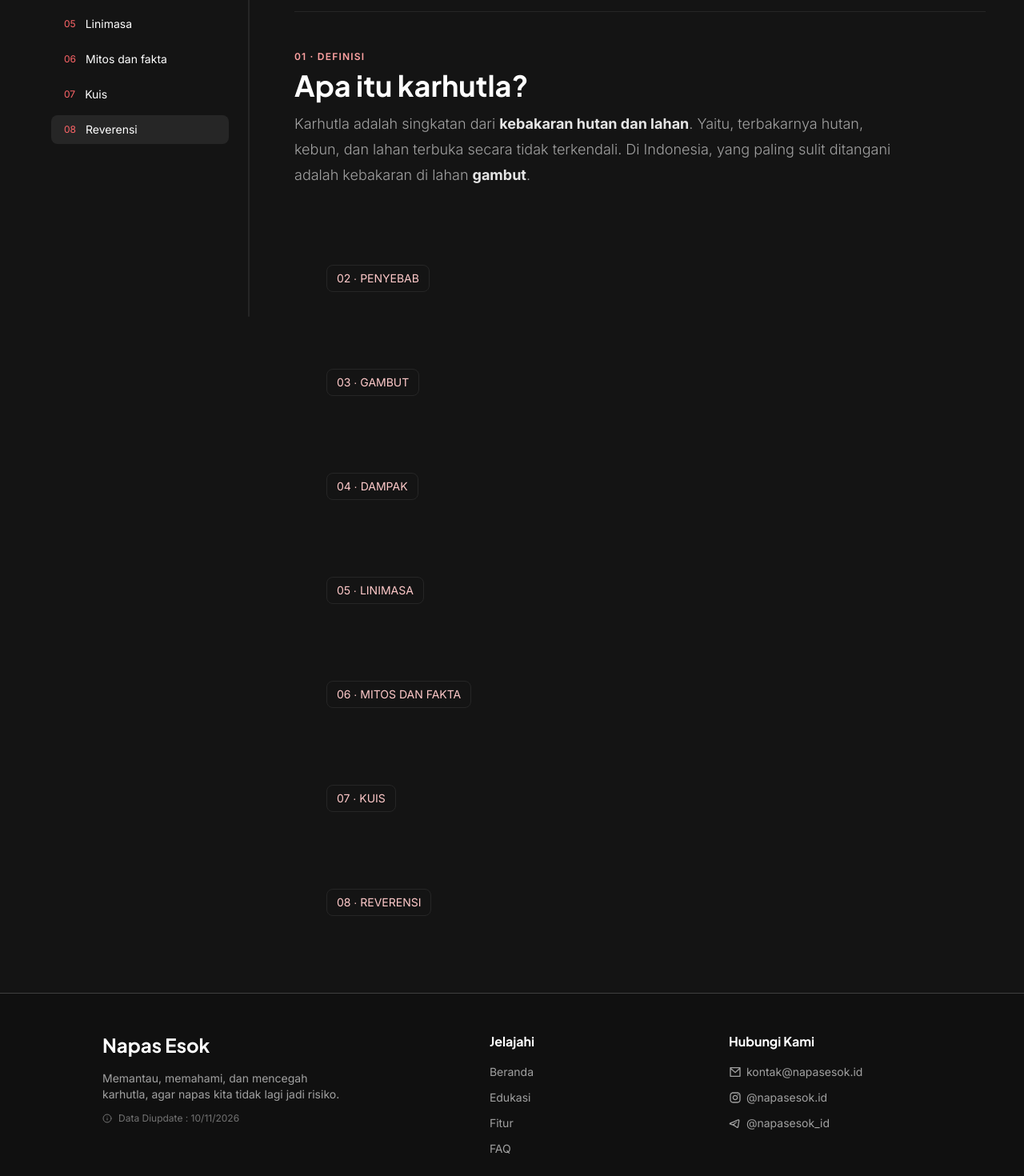
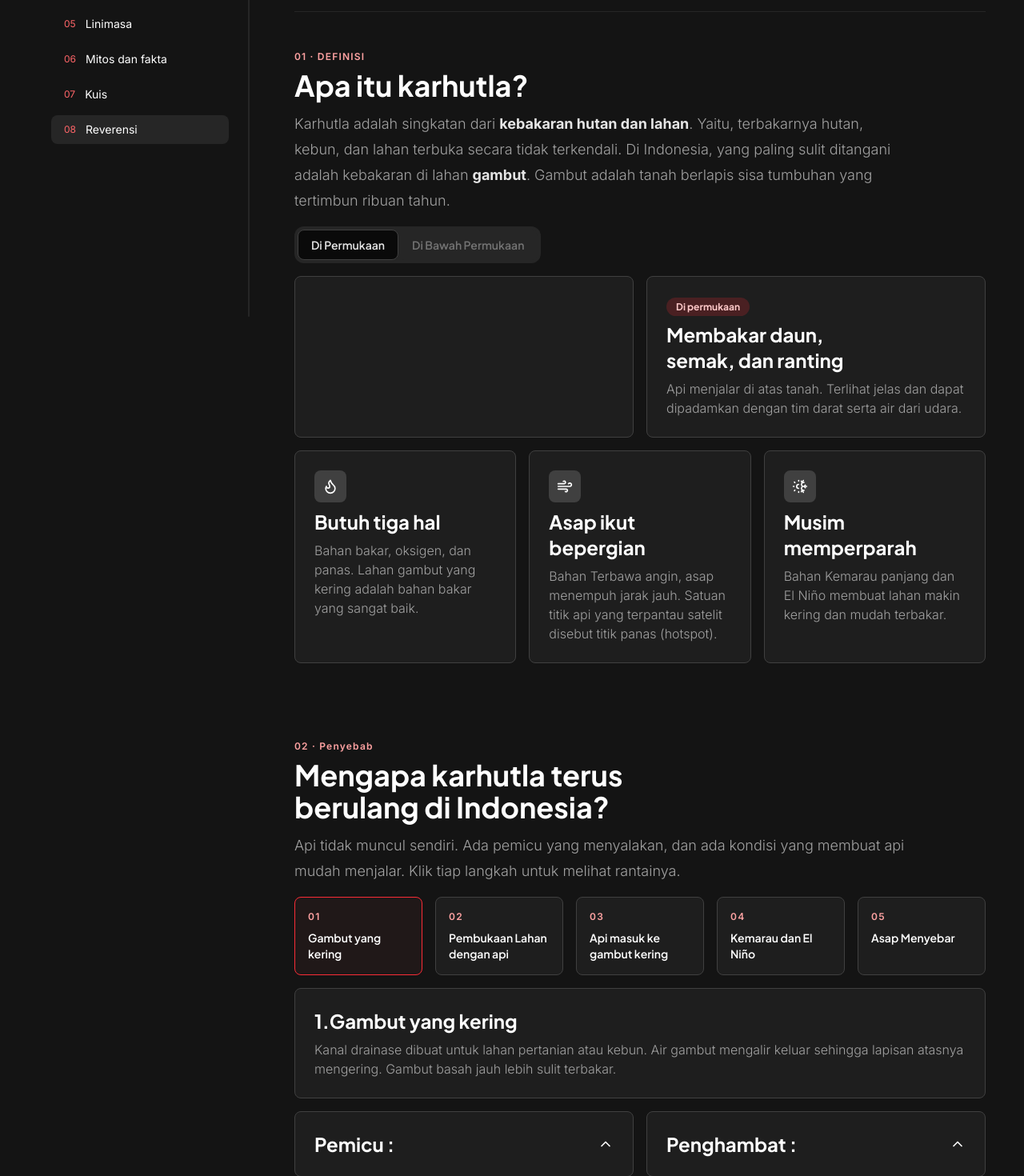
Before and after one commit to RafalDigital/Napas-Esok, a React (Vite) app: page /Edukasi in a window 1280 px wide. Shown: the part 420-1890 px from the top of the page at 80% size. Built offline with nearby package versions, Linux system fonts and the light colour scheme; a web font is replaced by a local one.

Commit message:
update education

```diff
--- a/src/components/Navbar.jsx
+++ b/src/components/Navbar.jsx
@@ -35,7 +35,7 @@ export default function Navbar() {
 
     return(
         <>
-            <nav ref={navRef} className="flex fixed w-full right-0 left-0 top-0 bg-background font-plusJktSans px-4 py-4 justify-between items-center z-50">
+            <nav ref={navRef} className="flex fixed w-full right-0 left-0 top-0 bg-background border-b border-neutral-800 font-plusJktSans px-4 py-4 justify-between items-center z-50">
                 <div className="md:pl-2 flex gap-2 justify-center items-center">
                     <img src={WhiteLogo} className="w-12"/>
                     <h1>Napas Esok</h1>
--- a/src/pages/Education/Education.jsx
+++ b/src/pages/Education/Education.jsx
@@ -110,7 +110,7 @@ export default function Education() {
                         </h1>
                     </header>
 
-                    <main className="flex-1 overflow-auto max-md:pt-40 pt-32 px-12">
+                    <main className="flex-1 overflow-auto max-md:pt-40 pt-32 px-6 md:px-12">
                         <header className="mb-12 border-b border-neutral-800 pb-12">
                             <span className="block text-xs w-fit px-3 py-1 font-plusJktSans font-bold border border-neutral-600 rounded-2xl mb-4">Edukasi</span>
                             <h1 className="text-6xl/18 md:max-w-lg font-plusJktSans font-bold mb-4">Kenali karhutla dari akarnya</h1>
--- a/src/pages/Education/sub-pages/One.jsx
+++ b/src/pages/Education/sub-pages/One.jsx
@@ -1,11 +1,59 @@
+import { Wind } from "lucide-react";
+import { SunSnow } from "lucide-react";
+import { Flame } from "lucide-react";
+import { useState } from "react"
+
+
 export default function One() {
+    const [isSurface, setIsSurface] = useState(true);
+
     return(
         <>
             <div className="w-full max-w-7xl mx-auto">
                 <span className="font-inter block font-semibold text-xs text-red-300 tracking-widest mb-2">01 · DEFINISI</span>
                 <h1 className="font-plusJktSans font-bold text-4xl mb-3">Apa itu karhutla?</h1>
-                <p className="font-inter text-lg/8 font-light text-neutral-400 max-w-3xl">Karhutla adalah singkatan dari <span className="font-bold text-neutral-200">kebakaran hutan dan lahan</span>. Yaitu, terbakarnya hutan, kebun, dan lahan terbuka secara tidak terkendali. Di Indonesia, yang paling sulit ditangani adalah kebakaran di lahan <span className="font-bold text-neutral-200">gambut</span>.</p>
+                <p className="font-inter text-lg/8 font-light text-neutral-400 max-w-3xl">Karhutla adalah singkatan dari <span className="font-bold text-neutral-200">kebakaran hutan dan lahan</span>. Yaitu, terbakarnya hutan, kebun, dan lahan terbuka secara tidak terkendali. Di Indonesia, yang paling sulit ditangani adalah kebakaran di lahan <span className="font-bold text-neutral-200">gambut</span>. Gambut adalah tanah berlapis sisa tumbuhan yang tertimbun ribuan tahun.</p>
+
+                <div className="p-1 bg-neutral-800 rounded-xl w-fit my-4">
+                    <button onClick={() => setIsSurface(true)} className={`px-4 py-2 text-sm font-semibold font-plusJktSans hover:text-neutral-200 rounded-lg border ${isSurface ? 'border-neutral-700 bg-neutral-950 text-neutral-200' : 'bg-neutral-800 border-neutral-50/0 text-neutral-500'}  cursor-pointer`}>Di Permukaan</button>
+                    <button onClick={() => setIsSurface(false)} className={`px-4 py-2 text-sm font-semibold font-plusJktSans hover:text-neutral-200 rounded-lg border ${isSurface ? 'bg-neutral-800 border-neutral-50/0 text-neutral-500' : 'border-neutral-700 bg-neutral-950 text-neutral-200'}  cursor-pointer`}>Di Bawah Permukaan</button>
+                </div>
+
+                <div className="grid md:grid-cols-2 max-md:grid-rows-2 gap-4">
+                    <div className="bg-neutral-800/60 border border-neutral-700 rounded-lg"></div>
+                    <div className="p-6 bg-neutral-800/60 border border-neutral-700 rounded-lg">
+                        <span className="bg-red-500/20 rounded-2xl py-1 px-3 font-bold text-xs text-red-200 font-plusJktSans w-fit mb-4">{isSurface ? "Di permukaan" : "Di bawah permukaan"}</span>
+                        <h1 className="font-plusJktSans font-bold text-2xl my-2 max-w-60">{isSurface ? "Membakar daun, semak, dan ranting" : "Membara di dalam lapisan gambut"}</h1>
+                        <p className="font-inter text-md/7 font-light text-neutral-400 max-w-3xl">{isSurface ? "Api menjalar di atas tanah. Terlihat jelas dan dapat dipadamkan dengan tim darat serta air dari udara." : "Panas merambat di dalam tanah tanpa nyala yang terlihat. Asapnya tipis tapi terus keluar, dan api bisa muncul lagi di tempat lain. Inilah yang membuatnya sulit dipadamkan."}</p>
+                    </div>
+                </div>
+
+                <div className="grid md:grid-cols-3 max-md:grid-rows-3 gap-4 mt-4">
+                    <div className="p-6 bg-neutral-800/60 border border-neutral-700 rounded-lg">
+                        <span className="flex items-center justify-center bg-neutral-700 rounded-lg p-2.5 w-fit"><Flame size={20}/></span>
+                        <h1 className="font-plusJktSans font-bold text-2xl my-2 max-w-60">Butuh tiga hal</h1>
+                        <p className="font-inter text-md/7 font-light text-neutral-400 max-w-3xl">Bahan bakar, oksigen, dan panas. Lahan gambut yang kering adalah bahan bakar yang sangat baik.</p>
+                    </div>
+
+                    <div className="p-6 bg-neutral-800/60 border border-neutral-700 rounded-lg">
+                        <span className="flex items-center justify-center bg-neutral-700 rounded-lg p-2.5 w-fit"><Wind size={20}/></span>
+                        <h1 className="font-plusJktSans font-bold text-2xl my-2 max-w-60">Asap ikut bepergian</h1>
+                        <p className="font-inter text-md/7 font-light text-neutral-400 max-w-3xl">Bahan Terbawa angin, asap menempuh jarak jauh. Satuan titik api yang terpantau satelit disebut titik panas (hotspot).</p>
+                    </div>
+
+                    <div className="p-6 bg-neutral-800/60 border border-neutral-700 rounded-lg">
+                        <span className="flex items-center justify-center bg-neutral-700 rounded-lg p-2.5 w-fit"><SunSnow size={20}/></span>
+                        <h1 className="font-plusJktSans font-bold text-2xl my-2 max-w-60">Musim memperparah</h1>
+                        <p className="font-inter text-md/7 font-light text-neutral-400 max-w-3xl">Bahan Kemarau panjang dan El Niño membuat lahan makin kering dan mudah terbakar.</p>
+                    </div>
+                </div>
             </div>
         </>
     )
 }
+
+            // <div className="w-full max-w-7xl mx-auto">
+            //     <span className="font-inter block font-semibold text-xs text-red-300 tracking-widest mb-2">01 · DEFINISI</span>
+            //     <h1 className="font-plusJktSans font-bold text-4xl mb-3">Apa itu karhutla?</h1>
+            //     <p className="font-inter text-lg/8 font-light text-neutral-400 max-w-3xl">Karhutla adalah singkatan dari <span className="font-bold text-neutral-200">kebakaran hutan dan lahan</span>. Yaitu, terbakarnya hutan, kebun, dan lahan terbuka secara tidak terkendali. Di Indonesia, yang paling sulit ditangani adalah kebakaran di lahan <span className="font-bold text-neutral-200">gambut</span>. Gambut adalah tanah berlapis sisa tumbuhan yang tertimbun ribuan tahun.</p>
+            // </div>
--- a/src/pages/Education/sub-pages/Two.jsx
+++ b/src/pages/Education/sub-pages/Two.jsx
@@ -1,9 +1,98 @@
+import { ChevronUp } from "lucide-react";
+import { useState } from "react"
+
+
 export default function Two() {
+    const [isSelected, setIsSelected] = useState(0);
+
+    const dataChain = [
+        {title : "Gambut yang kering", content : "Kanal drainase dibuat untuk lahan pertanian atau kebun. Air gambut mengalir keluar sehingga lapisan atasnya mengering. Gambut basah jauh lebih sulit terbakar."},
+        {title : "Pembukaan Lahan dengan api", content : "Membakar adalah cara yang murah dan cepat untuk membuka lahan. Tanpa penjagaan, api mudah lepas kendali."},
+        {title : " Api masuk ke gambut kering", content : "Api yang sampai ke gambut kering tidak berhenti di permukaan. Ia merambat ke dalam tanah dan membara di sana."},
+        {title : "Kemarau dan El Niño", content : "Musim kering yang panjang membuat lahan makin kering dan angin membantu api menyebar."},
+        {title : "Asap Menyebar", content : "Asap terbawa angin ke permukiman, kota, bahkan melintasi batas negara."},
+    ];
+
+    const selectedData = isSelected !== null ? dataChain[isSelected] : null;
+
+    const accordionData = [
+        {
+            title: "Pemicu :",
+            items: [
+            "Pembakaran untuk membuka dan membersihkan lahan, karena murah dan cepat",
+            "Kelalaian: puntung rokok, api unggun, atau membakar sampah tanpa diawasi",
+            "Penyebab alami seperti petir, sangat jarang",
+            ],
+        },
+        {
+            title: "Penghambat :",
+            items: [
+            "Kanal drainase yang mengeringkan gambut",
+            "Kemarau panjang dan El Niño",
+            "Lahan luas dan sulit dijangkau",
+            ],
+        },
+    ];
+
     return(
         <>
-            <div className="w-full max-w-7xl mx-auto px-10">
-                <h1 className="font-inter text-sm text-red-200 px-3 py-1.5 border border-neutral-800 rounded-lg w-fit">02 ∙ PENYEBAB</h1>
+            <div className="w-full max-w-7xl mx-auto">
+                 <span className="font-inter block font-semibold text-xs text-red-300 tracking-widest mb-2">02 · Penyebab</span>
+                 <h1 className="font-plusJktSans font-bold text-4xl mb-3 max-w-md">Mengapa karhutla terus berulang di Indonesia?</h1>
+                 <p className="font-inter text-lg/8 font-light text-neutral-400 max-w-3xl">Api tidak muncul sendiri. Ada pemicu yang menyalakan, dan ada kondisi yang membuat api mudah menjalar. Klik tiap langkah untuk melihat rantainya.</p>
+
+                 <div className="grid md:grid-cols-5 max-md:grid-rows-5 gap-4 my-4">
+                    {dataChain.map((item, index) => {
+                        const isActive = isSelected === index;
+
+                        return(
+                            <button key={index} onClick={() => {setIsSelected(index)}} className={`p-4  border rounded-lg text-left hover:border-neutral-600 cursor-pointer flex md:flex-col max-md:gap-4 max-md:items-center md:items-start ${isActive ? 'bg-red-400/5 border-red-500' : 'border-neutral-700 bg-neutral-800/60'}`}>
+                                <span className="font-inter block font-semibold text-xs text-red-300 tracking-widest md:mb-2">0{index + 1}</span>
+                                <h1 className="font-plusJktSans font-semibold text-sm md:max-w-32">{item.title}</h1>
+                            </button>
+                        )
+                    })}
+                 </div>
+
+
+                 {selectedData && (
+                 <div key={selectedData} className="p-6 bg-neutral-800/60 border border-neutral-700 rounded-lg">
+                    <h1 className="font-plusJktSans font-bold text-2xl mb-2"><span>{isSelected + 1}.</span>{selectedData.title}</h1>
+                    <p className="font-inter text-md/7 font-light text-neutral-400">{selectedData.content}</p>
+                 </div>
+                 )}
+
+                 <div className="grid md:grid-cols-2 items-start gap-4 my-4">
+                    {accordionData.map((item, index) => (
+                        <AccordionCard key={index} title={item.title} children={item.items}/>
+                    ))}
+                </div>
             </div>
         </>
     )
 }
+
+function AccordionCard({ title, children, defaultOpen = false }) {
+  const [isOpen, setIsOpen] = useState(defaultOpen);
+
+  return (
+    <div className="p-6 bg-neutral-800/60 border border-neutral-700 rounded-lg transition-colors duration-200 hover:border-neutral-600">
+      <h1 className="font-plusJktSans font-bold text-2xl">
+        <button type="button" onClick={() => setIsOpen(!isOpen)} aria-expanded={isOpen} className="flex w-full items-center justify-between text-left cursor-pointer focus:outline-none">
+          <span>{title}</span>
+          <ChevronUp className={`${isOpen ? "rotate-180" : "rotate-0"} transition-all`} size={20}/>
+        </button>
+      </h1>
+
+      <div className={`grid transition-all duration-300 ease-out ${isOpen ? "grid-rows-[1fr] opacity-100 mt-4" : "grid-rows-[0fr] opacity-0 mt-0"}`}>
+        <div className="overflow-hidden">
+            <ul className="list-disc pl-5 space-y-2 font-inter text-md/7 font-medium text-neutral-200 marker:text-red-500">
+            {children.map((item, index) => (
+                <li key={index}>{item}</li>
+            ))}
+            </ul>
+        </div>
+      </div>
+    </div>
+  );
+}
```
